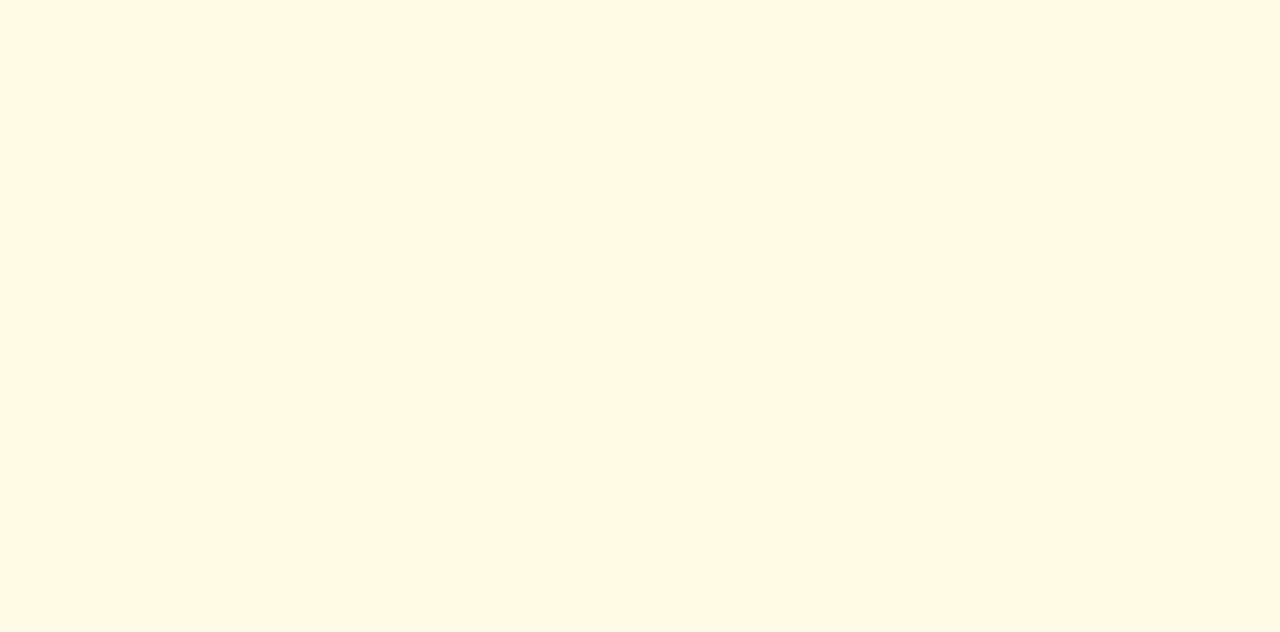
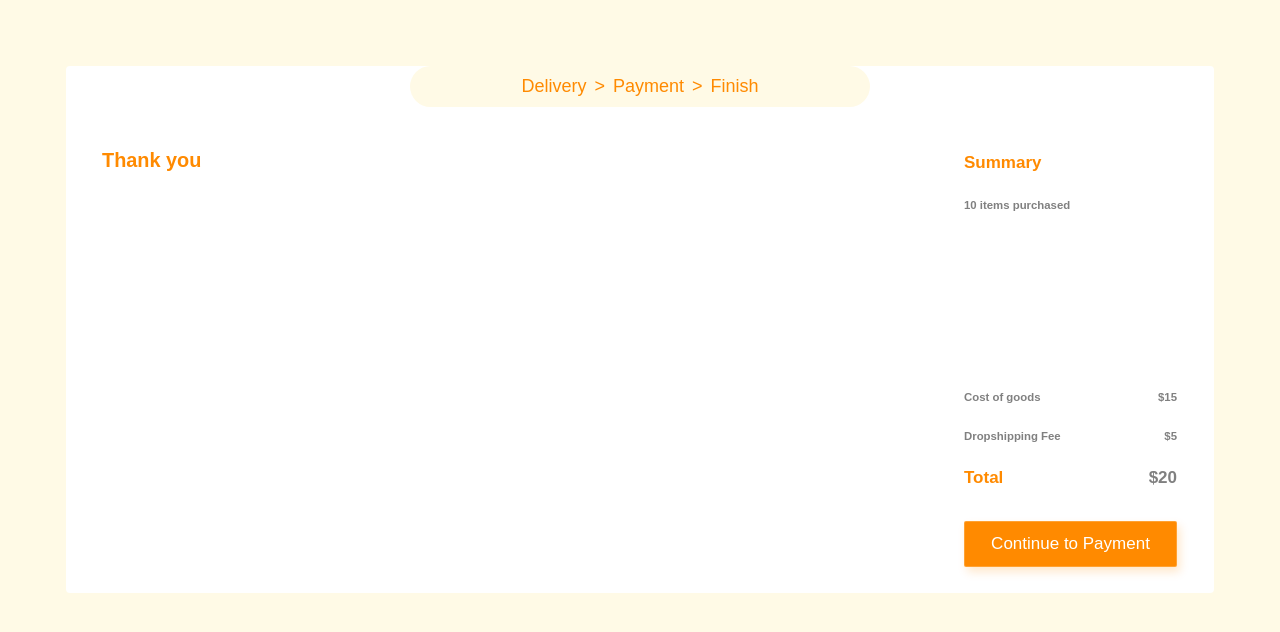
Before and after one commit to martinusiron/eCommerce, a Vue app: page /#/finish in a window 1280 px wide. Shown: the top 632 px of the page. Built offline with nearby package versions, Linux system fonts and the light colour scheme.

Commit message:
finishing component

```diff
--- a/src/components/Delivery.vue
+++ b/src/components/Delivery.vue
@@ -1,9 +1,9 @@
 <template>
     <div class="bg">
         <ul class="breadcrumb">
-            <li><a href="#">Delivery</a></li>
-            <li><a href="#">Payment</a></li>
-            <li><a href="#">Finish</a></li>
+            <li><router-link to="/delivery">Delivery</router-link></li>
+            <li><router-link to="/payment">Payment</router-link></li>
+            <li><router-link to="/finish">Finish</router-link></li>
         </ul>
         <div class="row">
             <div class="col-75">
--- /dev/null
+++ b/src/components/Finish.vue
@@ -0,0 +1,41 @@
+<template>
+    <div class="bg">
+        <nav>
+            <ul class="breadcrumb">
+                <li><router-link to="/delivery">Delivery</router-link></li>
+                <li><router-link to="/payment">Payment</router-link></li>
+                <li><router-link to="/finish">Finish</router-link></li>
+            </ul>
+        </nav>
+        <div class="row">
+            <div class="col-75">
+                <div class="container">
+                    <div class="row">
+                        <h3>Thank you</h3>
+                    </div>
+                </div>
+            </div>
+            <div class="col-25">
+                <div class="container summary__box">
+                    <h4>Summary <span></span></h4>
+                    <h6>10 items purchased</h6>
+                    <div class="detail-price">
+                        <h6>Cost of goods <span class="price">$15</span></h6>
+                        <h6>Dropshipping Fee<span class="price">$5</span></h6>
+                        <h4>Total <span class="price">$20</span></h4>
+                        <input type="submit" value="Continue to Payment" class="btn">
+                    </div>
+                </div>
+            </div>
+        </div>
+    </div>
+</template>
+<script>
+export default {
+  name: 'Delivery',
+  data () {
+    return {
+    }
+  }
+}
+</script>
--- a/src/components/Payment.vue
+++ b/src/components/Payment.vue
@@ -1,12 +1,11 @@
 <template>
     <div class="bg">
         <nav>
-            <ol class="cd-breadcrumb">
-                <li><a href="#0">Home</a></li>
-                <li><a href="#0">Gallery</a></li>
-                <li><a href="#0">Web</a></li>
-                <li class="current"><em>Project</em></li>
-            </ol>
+            <ul class="breadcrumb">
+                <li><router-link to="/delivery">Delivery</router-link></li>
+                <li><router-link to="/payment">Payment</router-link></li>
+                <li><router-link to="/finish">Finish</router-link></li>
+            </ul>
         </nav>
         <div class="row">
             <div class="col-60">
--- a/src/router/index.js
+++ b/src/router/index.js
@@ -2,6 +2,7 @@ import Vue from 'vue'
 import Router from 'vue-router'
 import Delivery from '@/components/Delivery'
 import Payment from '@/components/Payment'
+import Finish from '@/components/Finish'
 
 Vue.use(Router)
 
@@ -13,9 +14,19 @@ export default new Router({
       component: Delivery
     },
     {
+      path: '/delivery',
+      name: 'Delivery',
+      component: Delivery
+    },
+    {
       path: '/payment',
       name: 'Payment',
       component: Payment
+    },
+    {
+      path: '/finish',
+      name: 'Finish',
+      component: Finish
     }
   ]
 })
```
